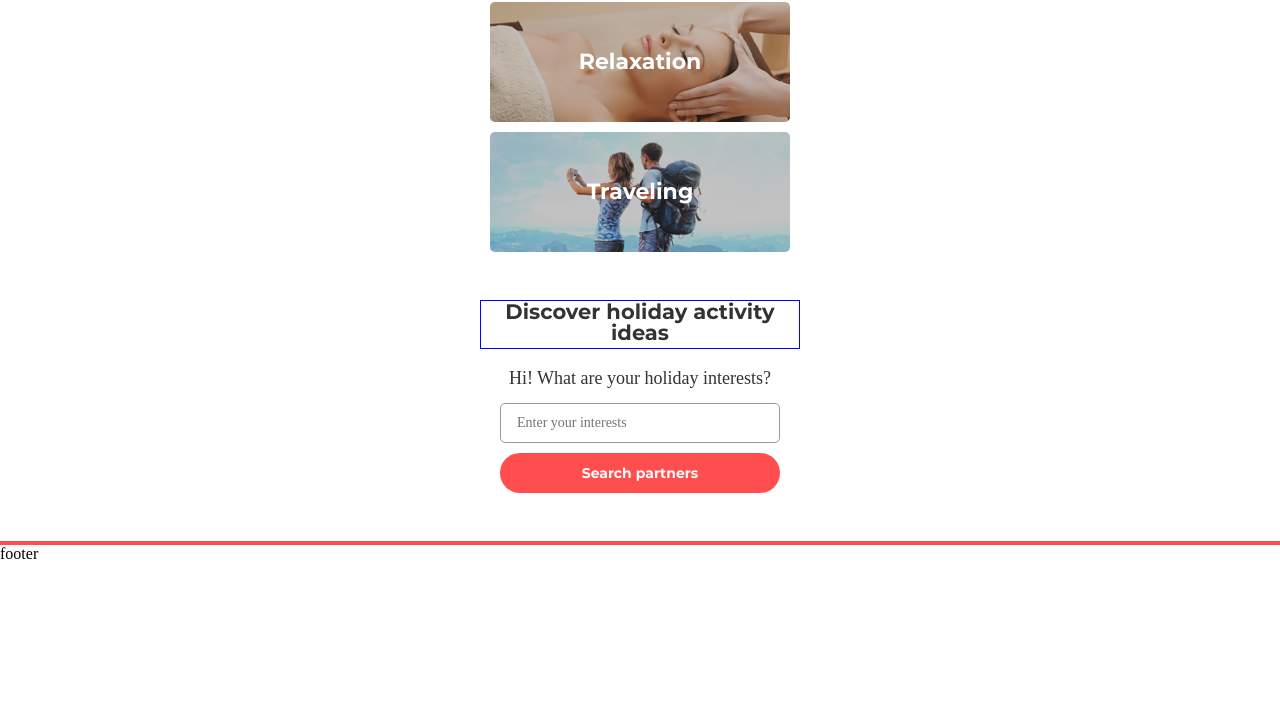
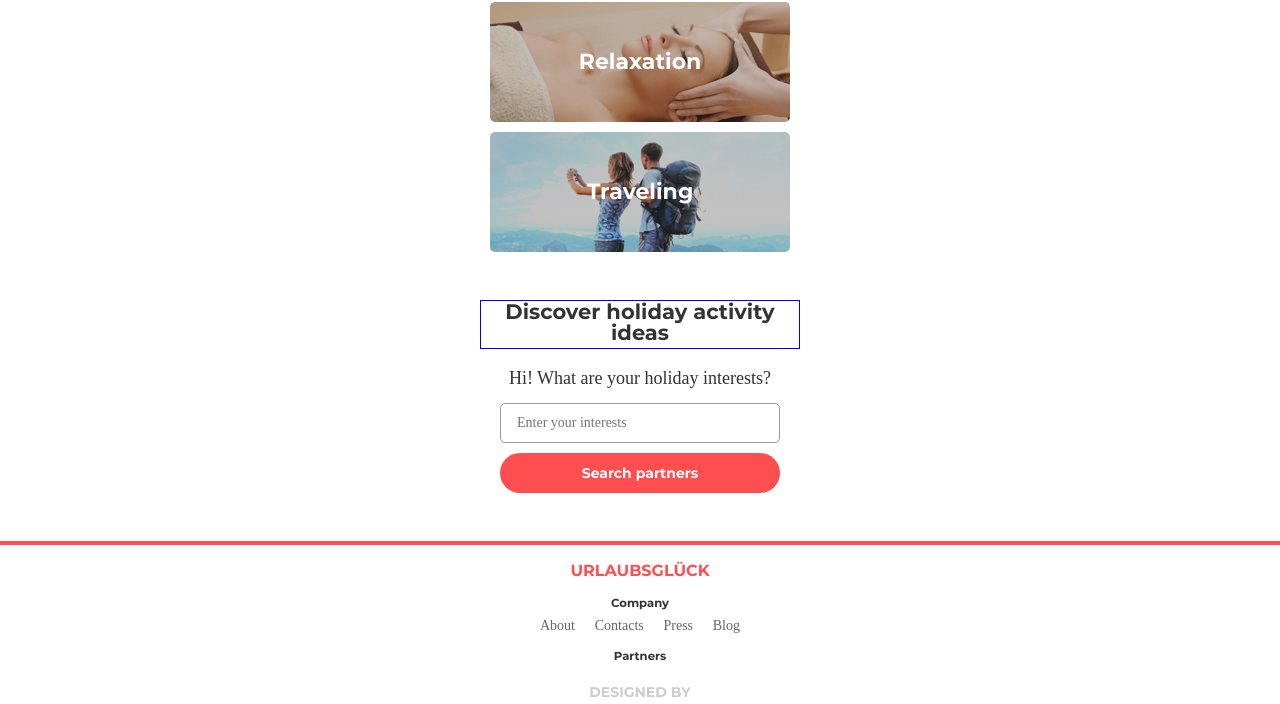
Before and after one commit to ksmua/urlaubsgluck-site-layout, a website: page src/index.html in a window 1280 px wide. Shown: the part 3329-4033 px from the top of the page. Before the commit the page ends 3892 px from the top, so only its background shows below. Drawn offline with nearby package versions, Linux system fonts and the light colour scheme; files that its build step writes are made by us from their sources; a web font is replaced by a local one.

Commit message:
footer added

```diff
--- a/src/index.html
+++ b/src/index.html
@@ -118,7 +118,23 @@
       </form>
     </section>
   </main>
-  <footer>footer</footer>
+  <footer>
+    <h2 class="footer-logo">urlaubsglück</h2>
+    <h5>Company</h5>
+    <nav class="container">
+      <ul>
+        <li><a href="#">About</a></li>
+        <li><a href="#">Contacts</a></li>
+        <li><a href="#">Press</a></li>
+        <li><a href="#">Blog</a></li>
+      </ul>
+    </nav>
+    <h5>Partners</h5>
+    <div class="designer">
+      <span>designed by</span>
+      <img src="/img/designer-logo.png" alt="designer-logo">
+    </div>
+  </footer>
 </body>
 
 </html>
--- a/src/sass/_footer.scss
+++ b/src/sass/_footer.scss
@@ -1,4 +1,47 @@
 footer {
     // background-color: black;
-   	border-top: 4px solid $tomato-color;
+    font-family: "Montserrat-Bold";
+    font-size: 14px;
+    border-top: 4px solid $tomato-color;
+    text-align: center;
+    padding-bottom: 18px;
+    .footer-logo {
+        color: $tomato-color;
+        text-transform: uppercase;
+        font-size: 16px;
+        line-height: 16px;
+        padding: 18px 0;
+    }
+
+    h5 {
+        color: $grey-dark;
+    }
+
+    nav {
+        font-family: "Roboto-Light";
+        color: $grey-normal;
+        // line-height: 24px;
+        max-width: 200px;
+        padding: 8px 0 16px;
+        ul{
+            display: flex;
+            flex-direction: row;
+            justify-content: space-between;
+            li {
+                list-style: none;
+            }
+        }
+
+    }
+    .designer {
+        color: $grey-light;
+        text-transform: uppercase;
+        padding-top: 20px;
+
+        span{
+            display: block;
+            padding-bottom: 10px;
+        }
+    }
+
 }
```
Also changed, not shown: src/img/designer-logo.png (added).
